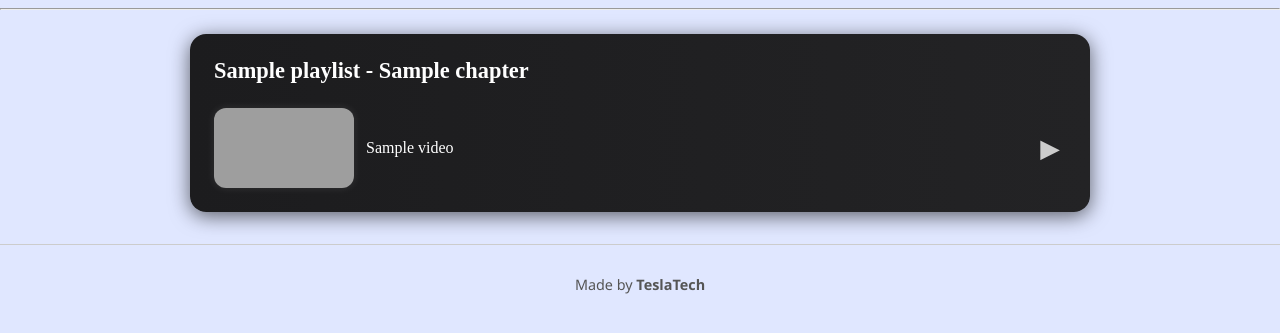
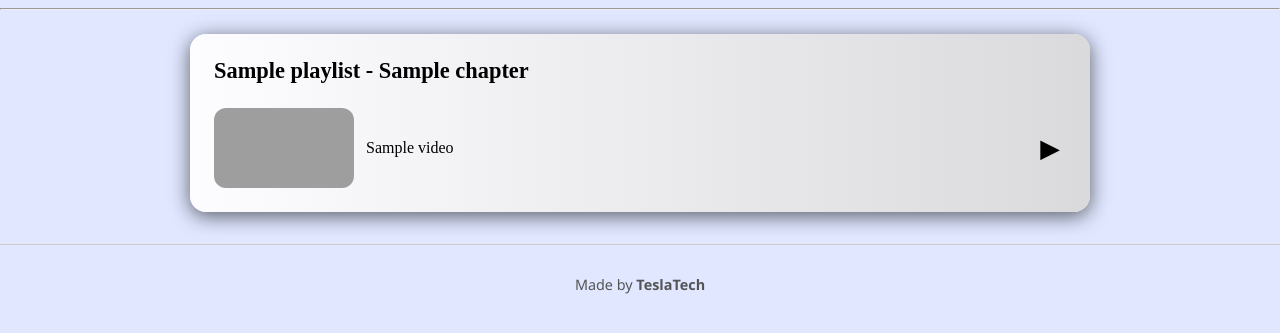
Before and after one commit to teshahriar/TopicDekho, a Flask app: page /listplay in a window 1280 px wide. Shown: the part 86-419 px from the top of the page. Run offline with Flask 3, Linux system fonts and the light colour scheme; a database or web service that is not in the repository returns one stand-in record (values such as "Sample title"); some libraries are stand-ins or nearby versions; grey boxes are pictures that could not be loaded.

Commit message:
Update listplay.css

```diff
--- a/static/listplay.css
+++ b/static/listplay.css
@@ -1,5 +1,5 @@
 .playlist-container {
-  background: linear-gradient(to right, #1c1c1e, #232325);
+  background: linear-gradient(to right, #fdfdff, #dadadd);
   margin: 1.5rem auto;
   padding: 1.5rem;
   border-radius: 16px;
@@ -26,7 +26,7 @@
 
 .playlist-header h3 {
   font-size: 1.4rem;
-  color: #ffffff;
+  color: #000000;
   flex: 1 1 100%; /* full width on small screens */
   margin: 0 0 0.5rem 0;
 }
@@ -37,7 +37,7 @@
   align-items: center;
   gap: 12px;
   text-decoration: none;
-  color: white;
+  color: rgb(0, 0, 0);
   transition: transform 0.3s;
   flex: 1 1 auto;
   min-width: 0;
@@ -68,7 +68,7 @@
 .toggle-btn {
   background: none;
   border: none;
-  color: #ccc;
+  color: #000000;
   font-size: 1.6rem;
   cursor: pointer;
   transition: transform 0.3s ease;
@@ -90,7 +90,7 @@
 
 .video-list-item {
   padding: 0.75rem 0;
-  border-bottom: 1px solid #2c2c2e;
+  border-bottom: 1px solid #ffffff;
 }
 
 .video-list-item a {
@@ -98,7 +98,7 @@
   justify-content: space-between;
   align-items: center;
   text-decoration: none;
-  color: #e0e0e0;
+  color: #000000;
   font-size: 0.95rem;
   padding: 0.3rem 0.5rem;
   border-radius: 8px;
@@ -118,7 +118,7 @@
 
 .video-duration,
 .video-time {
-  color: #bbb;
+  color: #000000;
   font-size: 0.9rem;
   min-width: 50px;
   text-align: right;
```
